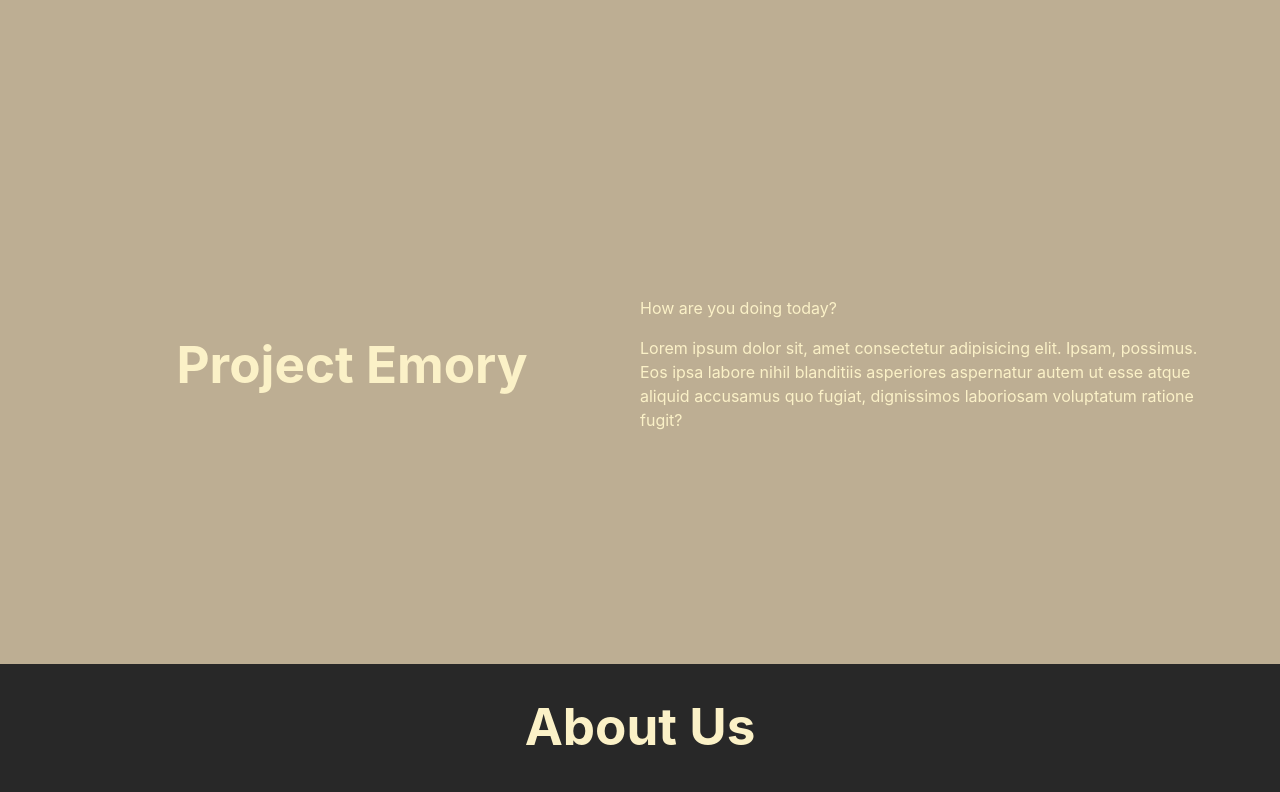
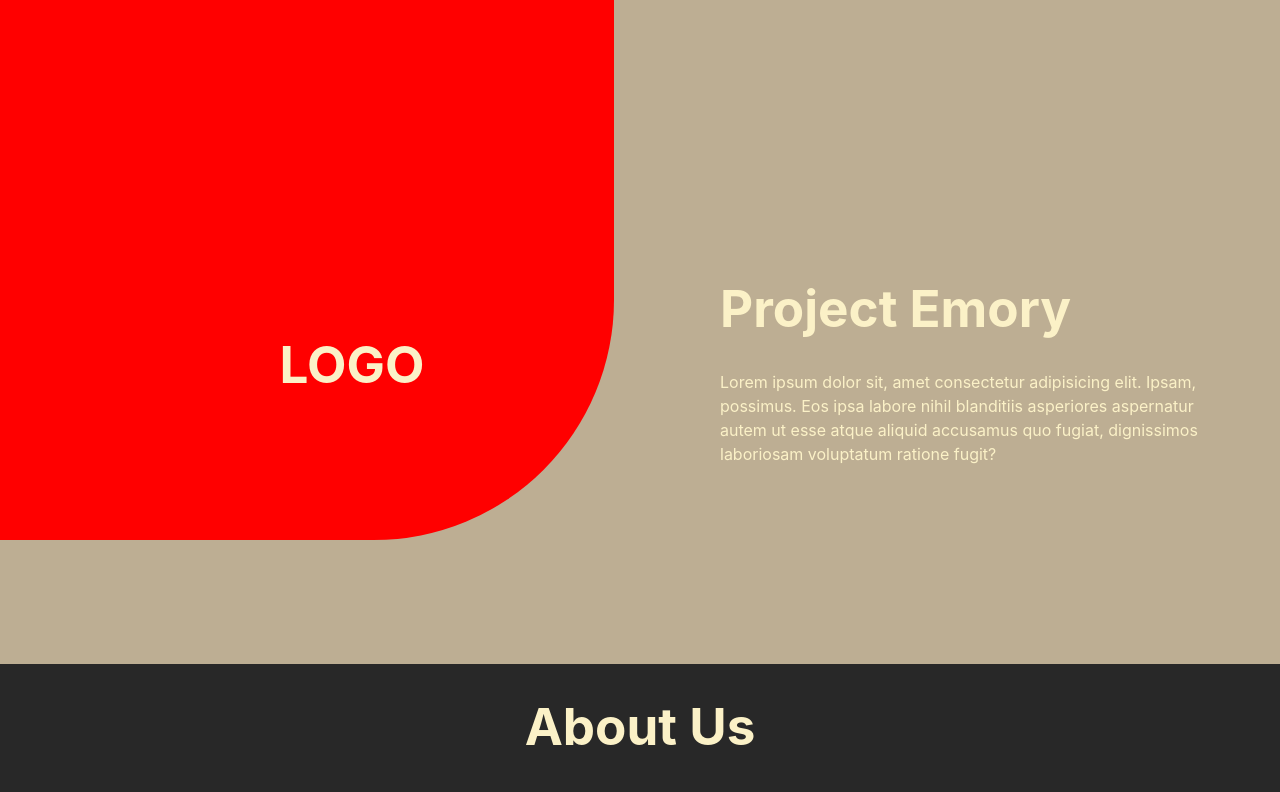
Before and after one commit to project-emory/project-emory.github.io, a React (Vite) app: page / in a window 1280 px wide. Shown: the top 792 px of the page. Built offline with nearby package versions, Linux system fonts and the light colour scheme.

Commit message:
Add path or smth idk

```diff
--- a/src/App.css
+++ b/src/App.css
@@ -30,7 +30,6 @@ body {
     flex-direction: column;
     justify-content: flex-start;
     align-items: center;
-    box-sizing: border-box;
     background-color: var(--bg-base);
     color: var(--text-primary);
     border: none;
--- a/src/pages/Home.css
+++ b/src/pages/Home.css
@@ -21,14 +21,31 @@
     height: calc(100% + var(--padding-main));
 }
 
+/* cool rotated corner thingy */
+.hero::after {
+    content: "";
+    background-color: red;
+    position: absolute;
+
+    --width: 50vw;
+
+    border-bottom-right-radius: 15rem;
+    top: calc(-2 * var(--padding-main));
+    left: calc(50% - 50vw);
+    width: 48vw;
+    height: calc(90% + var(--padding-main));
+}
+
 .hero-element-l {
     text-align: center;
-    flex-basis: 50%;
+    width: 50%;
     flex-shrink: 0;
 }
 
 .hero-element-r {
+    box-sizing: border-box;
+    padding-left: 5rem;
     text-align: start;
-    flex-basis: 50%;
+    width: 50%;
     flex-shrink: 0;
 }
--- a/src/pages/Home.tsx
+++ b/src/pages/Home.tsx
@@ -8,10 +8,10 @@ export default function Home() {
         <>
             <div className="hero">
                 <div className="hero-element-l">
-                    <h1>Project Emory</h1>
+                    <h1>LOGO</h1>
                 </div>
                 <div className="hero-element-r">
-                    <p>How are you doing today?</p>
+                    <h1>Project Emory</h1>
                     <p>
                         Lorem ipsum dolor sit, amet consectetur adipisicing elit. Ipsam, possimus.
                         Eos ipsa labore nihil blanditiis asperiores aspernatur autem ut esse atque
```
